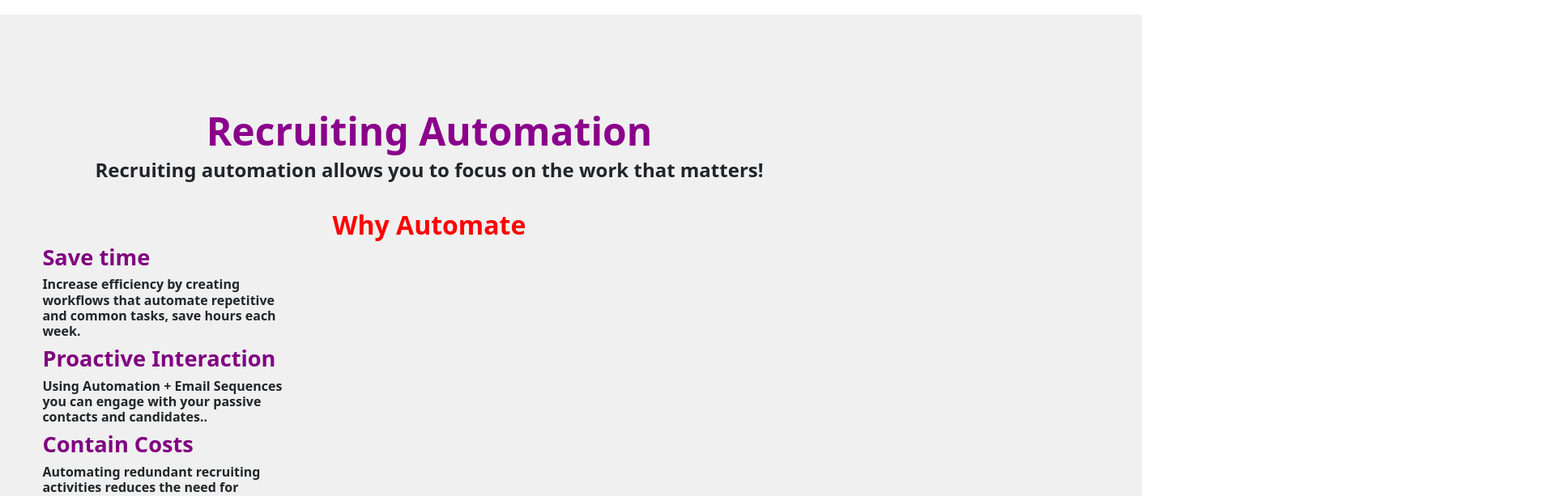
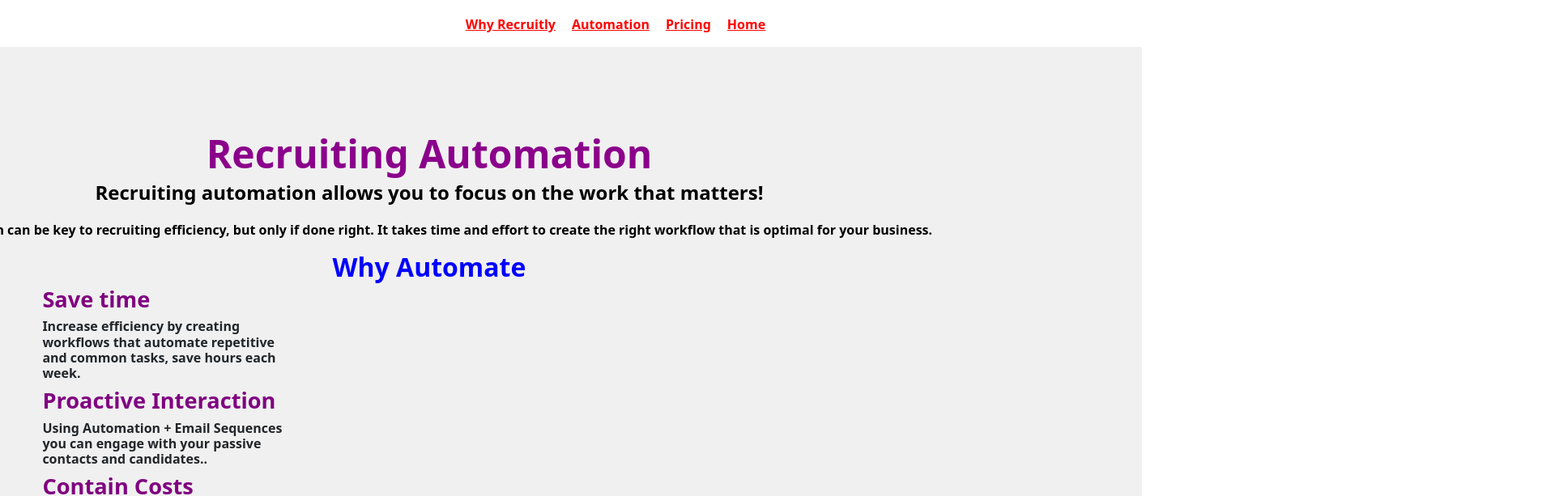
Before and after one commit to Yugandhar182/website_new, a Svelte app: page /automation in a window 1280 px wide. Shown: the top 613 px of the page at 81% size, 1920 px wide, since content can reach past the window. Built offline with nearby package versions, Linux system fonts and the light colour scheme.

Commit message:
Update recruitingautomation.svelte

```diff
--- a/src/recruitingautomation.svelte
+++ b/src/recruitingautomation.svelte
@@ -1,17 +1,50 @@
-<script>
 
+  <script>
   import 'bootstrap/dist/css/bootstrap.min.css';
+  import { Link } from "svelte-routing";
+  import { createEventDispatcher } from 'svelte';
+  import Popup from './Popup.svelte';
+
+  let isPopupOpen = false;
+  const dispatch = createEventDispatcher();
+function openWhyRecruitlyPopup() {
+  isPopupOpen = true;
+}
+
+function closePopup() {
+  isPopupOpen = false;
+}
+dispatch('openWhyRecruitlyPopup', { closePopup });
+
+  </script>
+  {#if isPopupOpen}
+  <Popup {closePopup} />
+{/if}
+  <section class="recruiting-automation-section">
+    <div class="links">
+    <nav>
+        <ul>
+           <a on:click={openWhyRecruitlyPopup} class="why-recruitly-anchor" style="color: red; font-weight: 700;">Why Recruitly</a>
+          <span class="spacer"></span>
+          <li><Link to="/automation" style="color: red; font-weight: 700;">Automation</Link></li>
+
+          <li><Link to="/pricing" style="color: red; font-weight: 700;">Pricing</Link></li>
+
+          <li><a href="/" style="color: red; font-weight: 700;">Home</a></li>
+        </ul>
+      </nav>
+      </div>
+    <div class="automation-component">
+
+      <div class="hero-section">
+        <h2 style="color: darkmagenta;">Recruiting Automation</h2>
+        <p style="color:black; font-weight: 700;">Recruiting automation allows you to focus on the work that matters!</p>
+        <p1 style="color:black; font-weight: 600;">Automation can be key to recruiting efficiency, but only if done right.</p1>
+        <p2 style="color:black; font-weight: 600;">It takes time and effort to create the right workflow that is optimal for your business.</p2>
 
 
-  </script>
-
-  <section class="recruiting-automation-section">
-    <div class="automation-component">
-      <div class="hero-section">
-        <h2 style="color: darkmagenta;">Recruiting Automation</h2>
-        <p>Recruiting automation allows you to focus on the work that matters!</p>
       </div>
-      <h style="color:red; ">Why Automate</h>
+      <h style="color:blue; ">Why Automate</h>
         <section class="testimonials-section">
           <table>
           <div class="container">
@@ -97,6 +130,9 @@
     font-size: 1rem;
    }
 
+   .spacer {
+	margin: 0 10px;
+  }
 
 
 
@@ -120,7 +156,9 @@
       margin-right: -50vh;
     }
 
-
+    .why-recruitly-anchor {
+	  cursor: pointer;
+	}
 
 
 
@@ -133,4 +171,19 @@
       font-size: 10px;
       margin-bottom: 5px;
     }
+    .links {
+    display: flex;
+    justify-content: center;
+    margin-right: -2000px;
+  }
+
+  .links ul {
+    display: flex;
+    list-style-type: none;
+    padding: 0;
+  }
+
+  .links li {
+    margin-right: 20px;
+  }
   </style>
```
